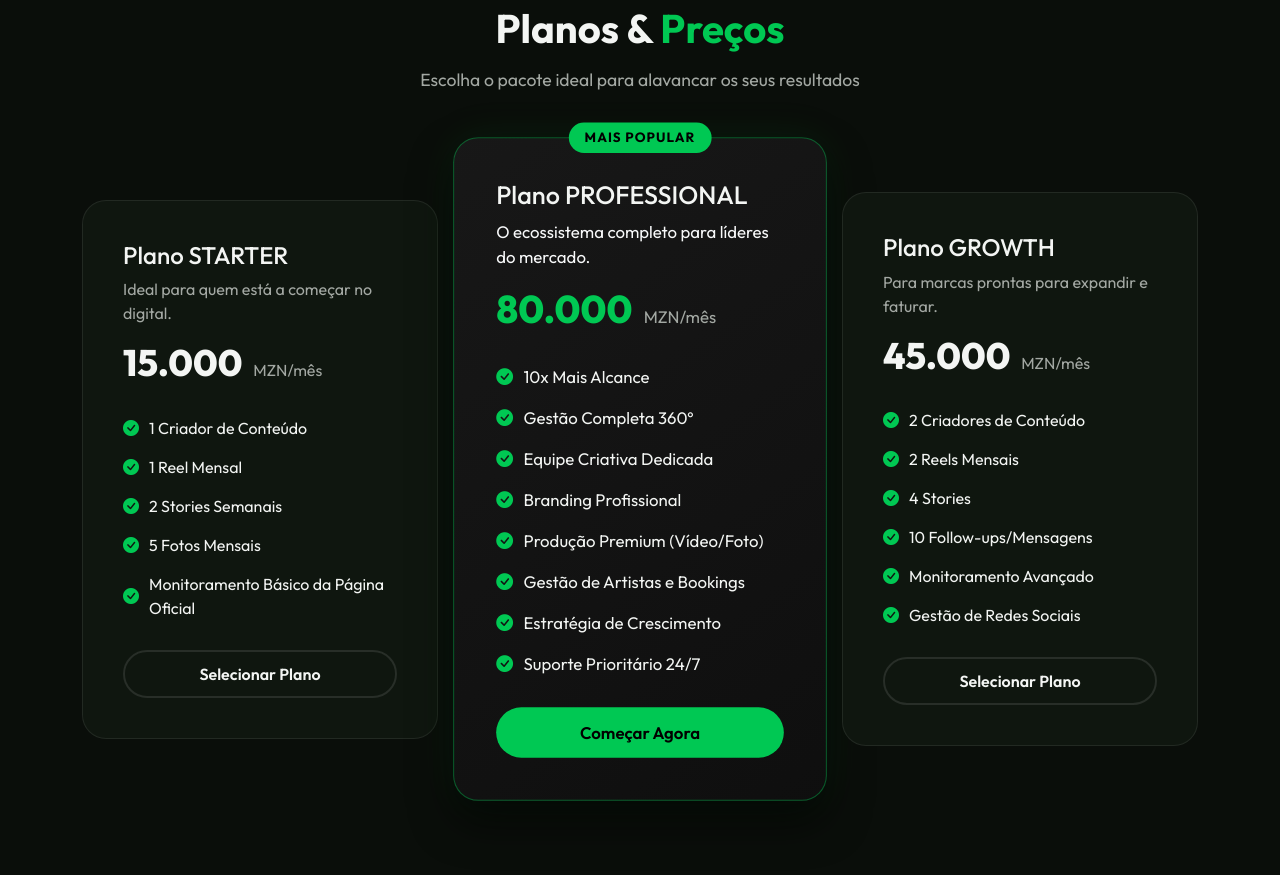
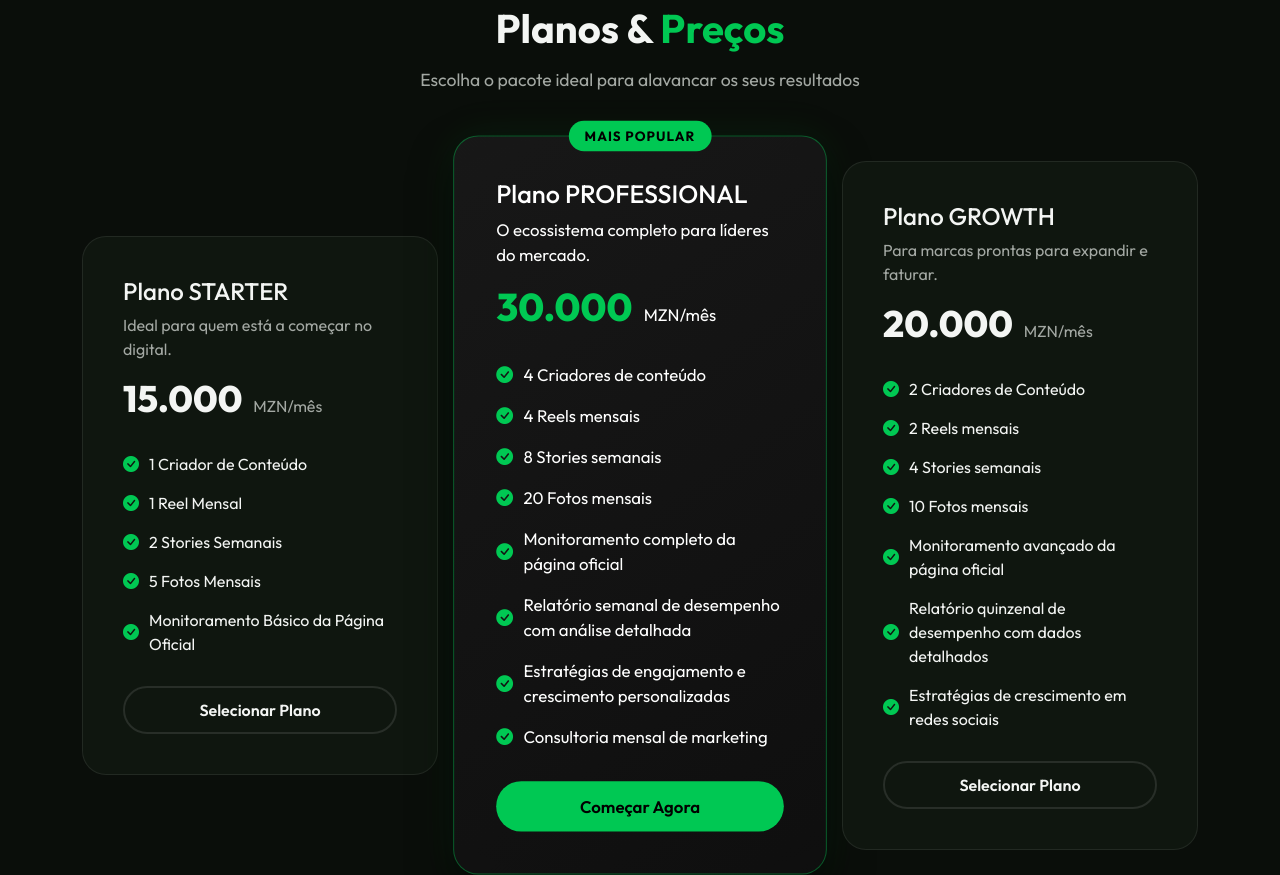
Before and after one commit to Joaonota/click, a plain HTML site: page index.html in a window 1280 px wide. Shown: the part 4167-5042 px from the top of the page. Drawn offline with nearby package versions, Linux system fonts and the light colour scheme; a script that the page names is missing.

Commit message:
feat: update pricing plans, revise contact information, and enhance popular card styling

```diff
--- a/index.html
+++ b/index.html
@@ -361,17 +361,17 @@
                         <div class="popular-badge">MAIS POPULAR</div>
                         <h4>Plano PROFESSIONAL</h4>
                         <p class="text-light">O ecossistema completo para líderes do mercado.</p>
-                        <div class="price text-primary-custom">80.000 <span
+                        <div class="price text-primary-custom">30.000 <span
                                 class="price-currency">MZN</span><span>/mês</span></div>
                         <ul class="pricing-features">
-                            <li><i class="bi bi-check-circle-fill"></i> 10x Mais Alcance</li>
-                            <li><i class="bi bi-check-circle-fill"></i> Gestão Completa 360º</li>
-                            <li><i class="bi bi-check-circle-fill"></i> Equipe Criativa Dedicada</li>
-                            <li><i class="bi bi-check-circle-fill"></i> Branding Profissional</li>
-                            <li><i class="bi bi-check-circle-fill"></i> Produção Premium (Vídeo/Foto)</li>
-                            <li><i class="bi bi-check-circle-fill"></i> Gestão de Artistas e Bookings</li>
-                            <li><i class="bi bi-check-circle-fill"></i> Estratégia de Crescimento</li>
-                            <li><i class="bi bi-check-circle-fill"></i> Suporte Prioritário 24/7</li>
+                            <li><i class="bi bi-check-circle-fill"></i> 4 Criadores de conteúdo</li>
+                            <li><i class="bi bi-check-circle-fill"></i> 4 Reels mensais</li>
+                            <li><i class="bi bi-check-circle-fill"></i> 8 Stories semanais</li>
+                            <li><i class="bi bi-check-circle-fill"></i> 20 Fotos mensais</li>
+                            <li><i class="bi bi-check-circle-fill"></i> Monitoramento completo da página oficial</li>
+                            <li><i class="bi bi-check-circle-fill"></i> Relatório semanal de desempenho com análise detalhada</li>
+                            <li><i class="bi bi-check-circle-fill"></i> Estratégias de engajamento e crescimento personalizadas</li>
+                            <li><i class="bi bi-check-circle-fill"></i> Consultoria mensal de marketing</li>
                         </ul>
                         <a href="#contact" class="btn btn-custom w-100">Começar Agora</a>
                     </div>
@@ -382,14 +382,15 @@
                     <div class="pricing-card">
                         <h4>Plano GROWTH</h4>
                         <p class="text-muted">Para marcas prontas para expandir e faturar.</p>
-                        <div class="price">45.000 <span class="price-currency">MZN</span><span>/mês</span></div>
+                        <div class="price">20.000 <span class="price-currency">MZN</span><span>/mês</span></div>
                         <ul class="pricing-features">
                             <li><i class="bi bi-check-circle-fill"></i> 2 Criadores de Conteúdo</li>
-                            <li><i class="bi bi-check-circle-fill"></i> 2 Reels Mensais</li>
-                            <li><i class="bi bi-check-circle-fill"></i> 4 Stories</li>
-                            <li><i class="bi bi-check-circle-fill"></i> 10 Follow-ups/Mensagens</li>
-                            <li><i class="bi bi-check-circle-fill"></i> Monitoramento Avançado</li>
-                            <li><i class="bi bi-check-circle-fill"></i> Gestão de Redes Sociais</li>
+                            <li><i class="bi bi-check-circle-fill"></i> 2 Reels mensais</li>
+                            <li><i class="bi bi-check-circle-fill"></i> 4 Stories semanais</li>
+                            <li><i class="bi bi-check-circle-fill"></i> 10 Fotos mensais</li>
+                            <li><i class="bi bi-check-circle-fill"></i> Monitoramento avançado da página oficial</li>
+                            <li><i class="bi bi-check-circle-fill"></i> Relatório quinzenal de desempenho com dados detalhados</li>
+                            <li><i class="bi bi-check-circle-fill"></i> Estratégias de crescimento em redes sociais</li>
                         </ul>
                         <a href="#contact" class="btn btn-outline-custom w-100">Selecionar Plano</a>
                     </div>
@@ -665,14 +666,14 @@
                             <div class="text-primary-custom fs-3 me-3"><i class="bi bi-envelope"></i></div>
                             <div>
                                 <h5>Email</h5>
-                                <p class="text-muted">hello@clickagency.com<br>booking@clickagency.com</p>
+                                <p class="text-muted"><a href="mailto:creatorsclick43@gmail.com" class="text-muted text-decoration-none">creatorsclick43@gmail.com</a></p>
                             </div>
                         </div>
                         <div class="d-flex mb-5">
                             <div class="text-primary-custom fs-3 me-3"><i class="bi bi-telephone"></i></div>
                             <div>
                                 <h5>Telefone / WhatsApp</h5>
-                                <p class="text-muted">+258 84 000 0000</p>
+                                <p class="text-muted">+258 86 169 3503</p>
                             </div>
                         </div>
 
@@ -777,7 +778,7 @@
     </footer>
 
     <!-- Floating Buttons -->
-    <a href="https://wa.me/258840000000" target="_blank" class="btn-whatsapp">
+    <a href="https://wa.me/258861693503" target="_blank" class="btn-whatsapp">
         <i class="bi bi-whatsapp"></i>
     </a>
 
--- a/style.css
+++ b/style.css
@@ -473,6 +473,14 @@
             transform: scale(1.05);
             z-index: 2;
             box-shadow: 0 20px 40px rgba(0, 0, 0, 0.6), 0 0 40px rgba(0, 200, 83, 0.1);
+            color: #ffffff;
+        }
+
+        .pricing-card.popular h4,
+        .pricing-card.popular p,
+        .pricing-card.popular li,
+        .pricing-card.popular span {
+            color: #ffffff !important;
         }
 
         .popular-badge {
```
